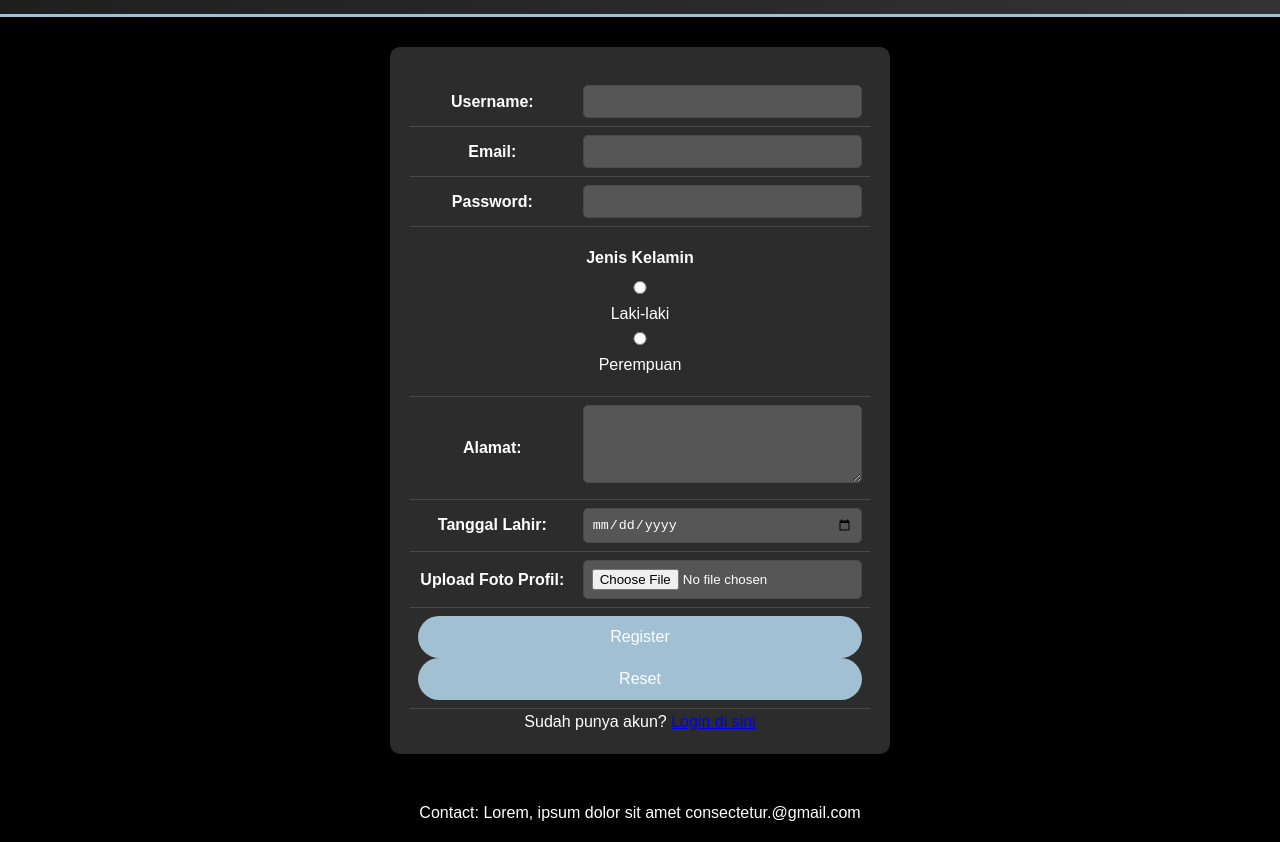
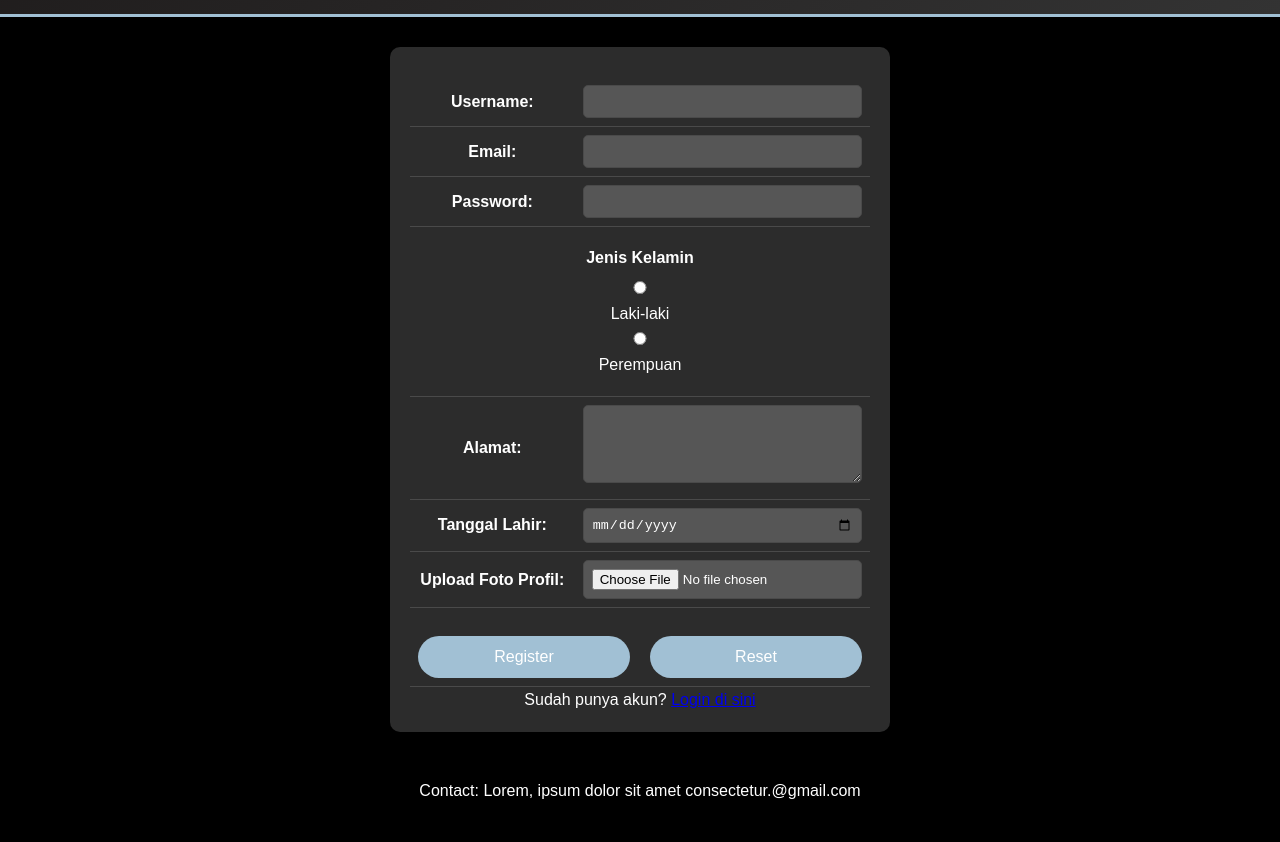
Before and after one commit to slandersh/Website_portfolio-roy, a plain HTML site: page register.html in a window 1280 px wide. Shown: the part 106-948 px from the top of the page. After the commit the page ends 926 px from the top, so only its background shows below. Drawn offline with Linux system fonts and the light colour scheme.

Commit message:
update page: register-button space

```diff
--- a/assets/styles/main.css
+++ b/assets/styles/main.css
@@ -134,7 +134,6 @@ nav a:hover {
   font-weight: 600;
 }
 
-/* Tombol */
 button {
   width: 100%;
   padding: 12px;
@@ -143,6 +142,7 @@ button {
   border: none;
   border-radius: 25px;
   font-size: 16px;
+  gap: 10px;
   cursor: pointer;
   transition: transform 0.3s ease, background 0.3s ease, box-shadow 0.3s ease;
 }
@@ -150,6 +150,13 @@ button:hover {
   transform: scale(1.05);
   background: #0652DD;
   box-shadow: 0 6px 12px rgba(9, 132, 227, 0.5);
+}
+
+.button-container {
+  display: flex;
+  justify-content: center;
+  gap: 20px;
+  margin-top: 20px;
 }
 
 .table-container {
@@ -171,6 +178,7 @@ th, td {
   padding: 15px 25px;
   text-align: center;
   border-bottom: 1px solid var(--border-color);
+  gap: 10px;
 }
 th {
   background-color: var(--primary-color);
--- a/register.html
+++ b/register.html
@@ -56,9 +56,10 @@
         </tr>
         <tr>
           <td colspan="2" align="center">
-            <button type="submit">Register</button>
-
-            <button type="reset">Reset</button>
+            <div class="button-container">
+              <button type="submit">Register</button>
+              <button type="reset">Reset</button>
+            </div>
           </td>
         </tr>
       </table>
```
